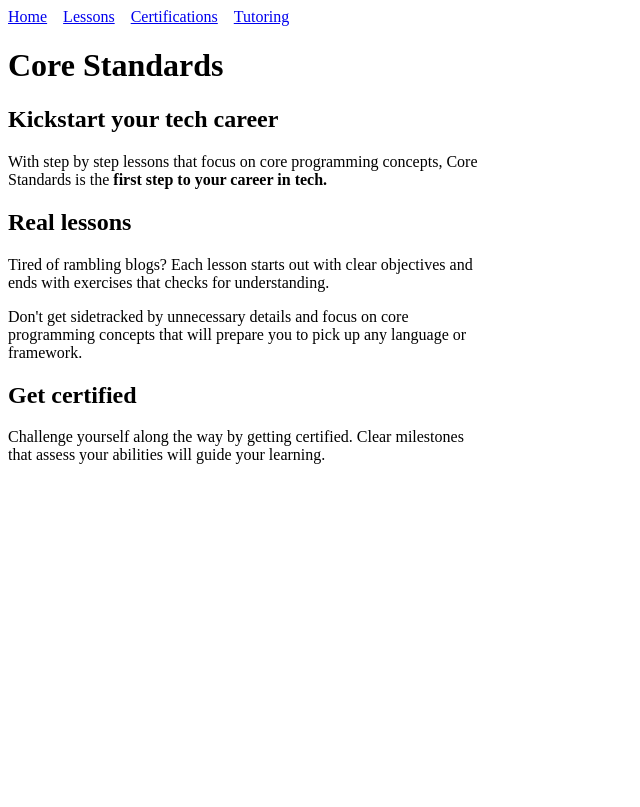
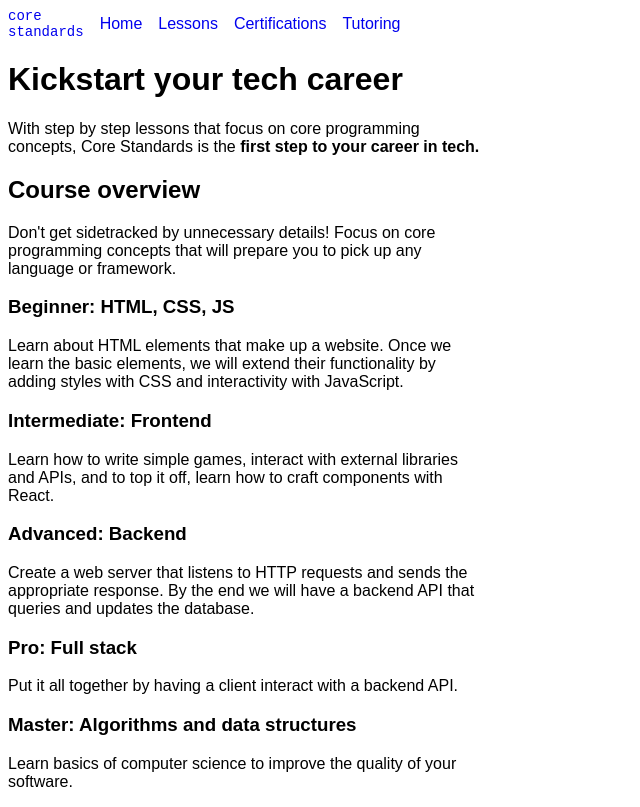
Before and after one commit to andyrewlee/corestandards, a Gatsby site: page / in a window 1280 px wide. Shown: the whole page, without its empty margins (0-640 px from the left). Built offline with nearby package versions, Linux system fonts and the light colour scheme; Gatsby itself is replaced by a stand-in of ours.

Commit message:
Update typography and copy

```diff
--- /dev/null
+++ b/src/components/Layout.js
@@ -0,0 +1,8 @@
+import styled from 'styled-components';
+
+const Layout = styled.div`
+  max-width: 480px;
+  font-family: Arial, Helvetica, sans-serif;
+`;
+
+export default Layout;
--- a/src/components/Navbar.js
+++ b/src/components/Navbar.js
@@ -4,15 +4,37 @@ import { Link } from 'gatsby';
 
 const StyledLink = styled(Link)`
   margin-right: 1rem;
+  text-decoration: none;
+`;
+
+const StyledSpan = styled.span`
+  font-family: "Courier New", Courier, monospace;
+  font-size: 14px;
+`;
+
+const LogoContent = styled.div`
+  display: flex;
+  flex-direction: column;
+`;
+
+const NavbarContent = styled.div`
+  display: flex;
+  align-items: center;
 `;
 
 const Navbar = () => (
-  <>
+  <NavbarContent>
+    <StyledLink to="/">
+      <LogoContent>
+        <StyledSpan>core</StyledSpan>
+        <StyledSpan>standards</StyledSpan>
+      </LogoContent>
+    </StyledLink>
     <StyledLink to="/">Home</StyledLink>
     <StyledLink to="/lessons/">Lessons</StyledLink>
     <StyledLink to="/certifications/">Certifications</StyledLink>
     <StyledLink to="/tutoring/">Tutoring</StyledLink>
-  </>
+  </NavbarContent>
 );
 
 export default Navbar;
--- a/src/pages/index.js
+++ b/src/pages/index.js
@@ -3,25 +3,45 @@ import PageTemplate from '../templates/PageTemplate';
 
 const Home = () => (
   <PageTemplate>
-    <h1>Core Standards</h1>
-    <h2>Kickstart your tech career</h2>
+    <h1>Kickstart your tech career</h1>
     <p>
       With step by step lessons that focus on core programming concepts,
       Core Standards is the <strong>first step to your career in tech.</strong>
     </p>
-    <h2>Real lessons</h2>
+    <h2>Course overview</h2>
     <p>
-      Tired of rambling blogs? Each lesson starts out with clear objectives and
-      ends with exercises that checks for understanding.
-    </p>
-    <p>
-      Don't get sidetracked by unnecessary details and focus on core programming
+      Don't get sidetracked by unnecessary details! Focus on core programming
       concepts that will prepare you to pick up any language or framework.
     </p>
-    <h2>Get certified</h2>
+
+    <h3>Beginner: HTML, CSS, JS</h3>
     <p>
-      Challenge yourself along the way by getting certified. Clear milestones that
-      assess your abilities will guide your learning.
+      Learn about HTML elements that make up a website. Once we learn the basic
+      elements, we will extend their functionality by adding styles with CSS
+      and interactivity with JavaScript.
+    </p>
+
+    <h3>Intermediate: Frontend</h3>
+    <p>
+      Learn how to write simple games, interact with external libraries and APIs,
+      and to top it off, learn how to craft components with React.
+    </p>
+
+    <h3>Advanced: Backend</h3>
+    <p>
+      Create a web server that listens to HTTP requests and sends the appropriate
+      response. By the end we will have a backend API that queries and updates
+      the database.
+    </p>
+
+    <h3>Pro: Full stack</h3>
+    <p>
+      Put it all together by having a client interact with a backend API.
+    </p>
+
+    <h3>Master: Algorithms and data structures</h3>
+    <p>
+      Learn basics of computer science to improve the quality of your software.
     </p>
   </PageTemplate>
 );
--- a/src/templates/PageTemplate.js
+++ b/src/templates/PageTemplate.js
@@ -1,16 +1,14 @@
 import React from 'react';
 import styled from 'styled-components';
+
 import Navbar from '../components/Navbar';
-
-const StyledDiv = styled.div`
-  max-width: 480px;
-`;
+import Layout from '../components/Layout';
 
 const PageTemplate = ({ children }) => (
-  <StyledDiv>
+  <Layout>
     <Navbar />
     {children}
-  </StyledDiv>
+  </Layout>
 );
 
 export default PageTemplate;
```
Also changed, not shown: src/templates/LessonTemplate.js (+3 -6 lines).
